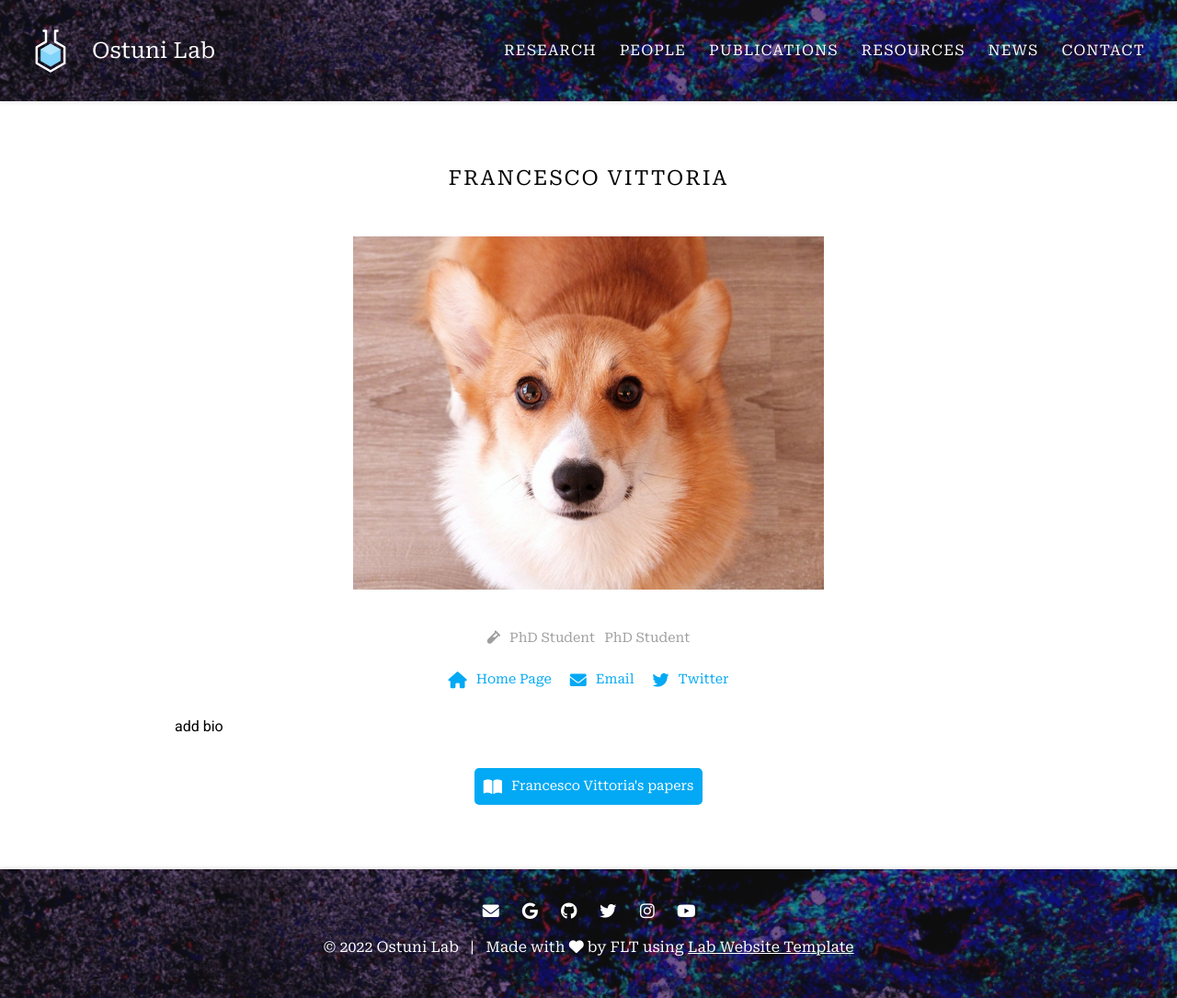
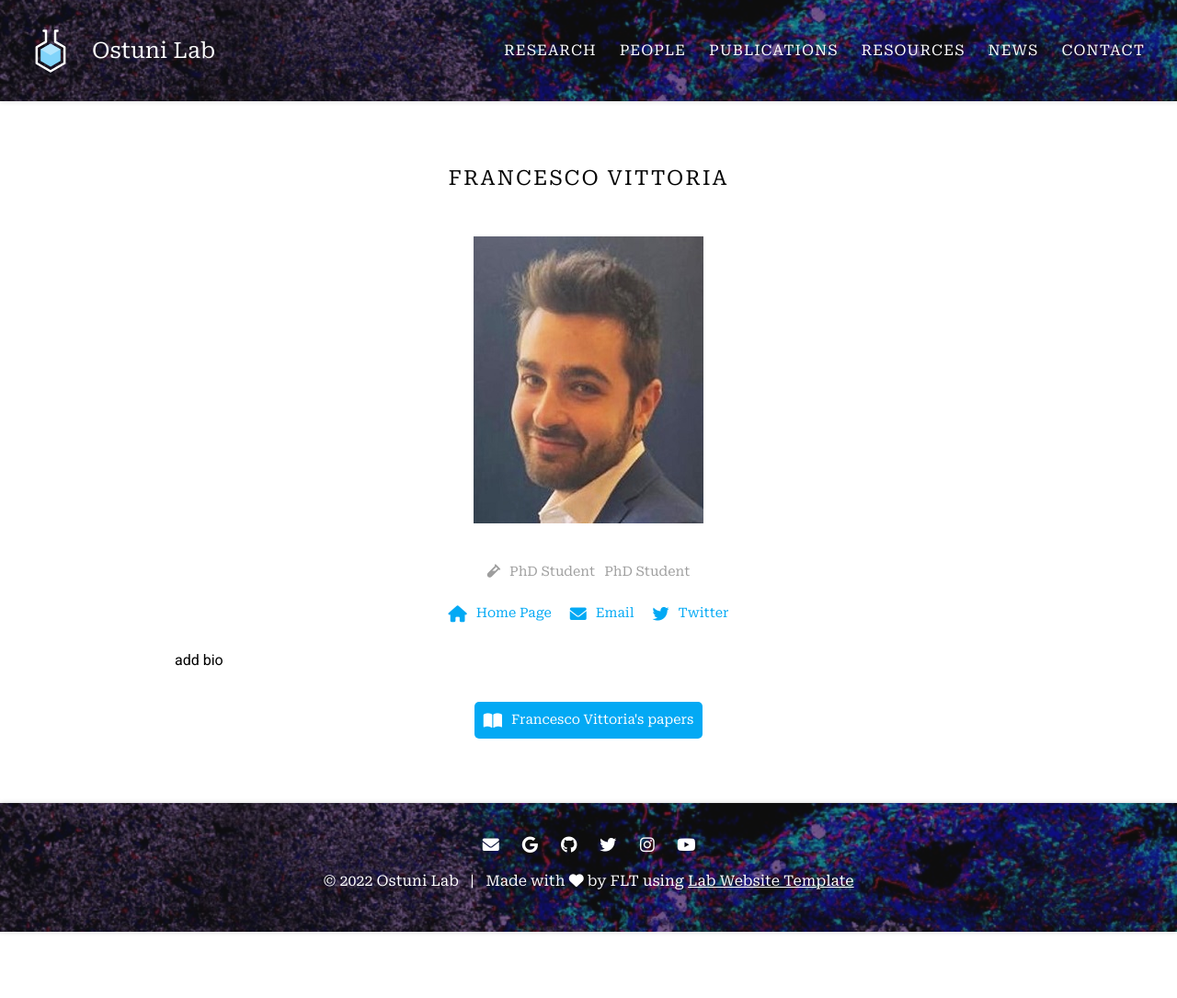
Before and after one commit to laterz-f/labwebsite, a Jekyll site: the page built from _members/francesco-vittoria.md, in a window 1280 px wide. Shown: the whole page at 92% size. Built offline with Jekyll 4.4.1, drawn with Linux system fonts in a browser that asks for light colours; after the commit the page ends 1013 px from its top, so only the background shows below that.

Commit message:
Update francesco-vittoria.md

```diff
--- a/_members/francesco-vittoria.md
+++ b/_members/francesco-vittoria.md
@@ -1,6 +1,6 @@
 ---
 name: Francesco Vittoria
-image: images/member.jpg
+image: images/fv.jpeg
 description: PhD Student
 role: phd wet
 aliases:
```
